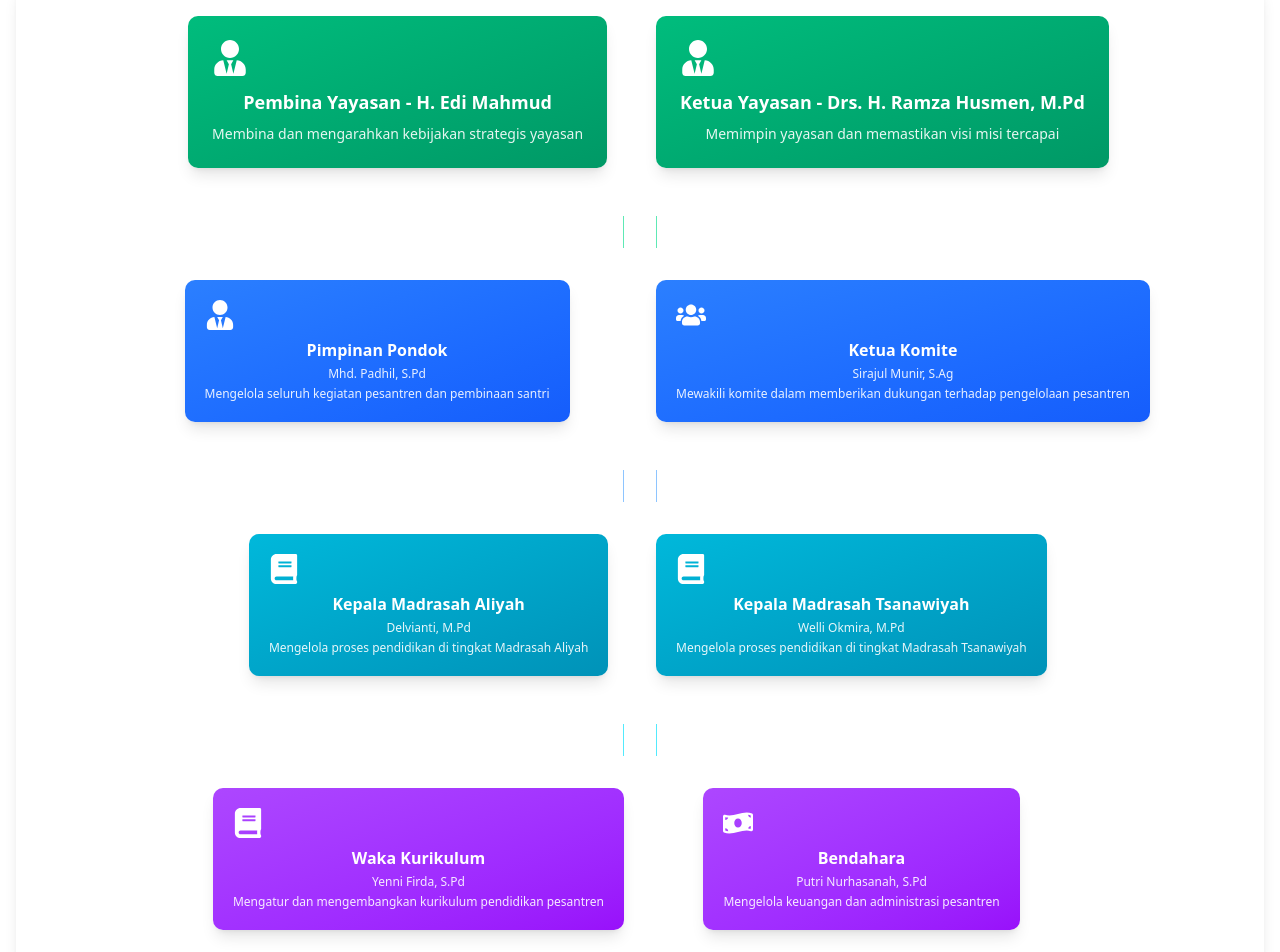
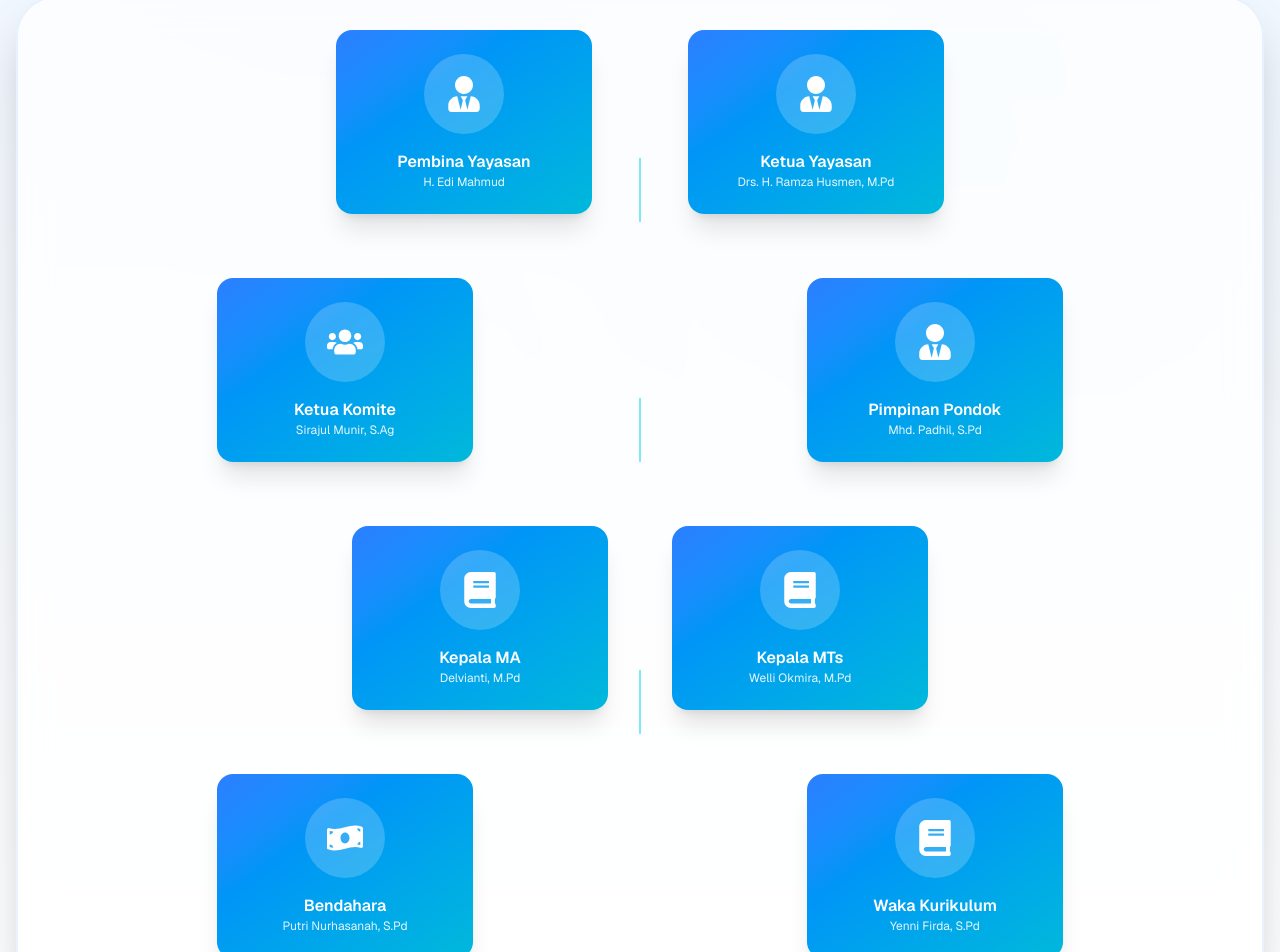
Before and after one commit to Bagus332/website-yati, a Next.js app: page /profile/manajemen in a window 1280 px wide. Shown: the part 400-1352 px from the top of the page. Built offline with nearby package versions, Linux system fonts and the light colour scheme.

Commit message:
ubah  tampilan manajemen, beranda dan galeri

```diff
--- a/src/app/profile/manajemen/page.tsx
+++ b/src/app/profile/manajemen/page.tsx
@@ -1,267 +1,100 @@
 "use client";
 
-import { JSX, useState } from "react";
+import { JSX } from "react";
 import Navbar from "@/components/Navbar";
 import Footer from "@/components/Footer";
 import { FaUserTie, FaUsers, FaBook, FaMoneyBillWave } from "react-icons/fa";
+import { motion } from "framer-motion";
 
 type ManagementItem = {
   title: string;
   icon: JSX.Element;
   description: string;
-  details: string;
-  photo: string;
   level: number;
   parent?: string;
 };
 
+// Komponen untuk setiap kartu manajemen
+const ManagementCard = ({ item }: { item: ManagementItem }) => (
+  <motion.div whileHover={{ y: -5, scale: 1.05 }} className="text-center">
+    <div className="inline-block p-6 bg-gradient-to-br from-blue-500 to-cyan-500 text-white rounded-2xl shadow-xl w-64">
+      <div className="w-20 h-20 mx-auto mb-4 bg-white/20 rounded-full flex items-center justify-center text-4xl">{item.icon}</div>
+      <h3 className="text-md font-semibold">{item.title.split(' - ')[0]}</h3>
+      <p className="text-xs opacity-90">{item.title.split(' - ')[1]}</p>
+    </div>
+  </motion.div>
+);
+
 export default function Home() {
-  const [selected, setSelected] = useState<ManagementItem | null>(null);
-
   const managementStructure: ManagementItem[] = [
-    // Level 1 - Pembina & Ketua Yayasan
-    {
-      title: "Pembina Yayasan - H. Edi Mahmud",
-      icon: <FaUserTie />,
-      description: "Membina dan mengarahkan kebijakan strategis yayasan",
-      details: "Pembina Yayasan bertanggung jawab membina arah dan kebijakan strategis pondok pesantren agar sesuai dengan visi dan misi yang telah ditetapkan.",
-      photo: "/vorg.jpg",
-      level: 1
-    },
-    {
-      title: "Ketua Yayasan - Drs. H. Ramza Husmen, M.Pd",
-      icon: <FaUserTie />,
-      description: "Memimpin yayasan dan memastikan visi misi tercapai",
-      details: "Ketua Yayasan memastikan seluruh kegiatan berjalan sesuai visi dan misi, serta memimpin jalannya organisasi yayasan.",
-      photo: "/vorg.jpg",
-      level: 1
-    },
-
-    // Level 2 - Pimpinan Operasional
-    {
-      title: "Pimpinan Pondok - Mhd. Padhil, S.Pd",
-      icon: <FaUserTie />,
-      description: "Mengelola seluruh kegiatan pesantren dan pembinaan santri",
-      details: "Pimpinan pondok bertugas memimpin pengelolaan pendidikan, pembinaan santri, serta mengawasi seluruh aspek kehidupan di pesantren.",
-      photo: "/foto/Mhd Padhil.jpg",
-      level: 2,
-      parent: "Ketua Yayasan - Drs. H. Ramza Husmen, M.Pd"
-    },
-    {
-      title: "Ketua Komite - Sirajul Munir, S.Ag",
-      icon: <FaUsers />,
-      description: "Mewakili komite dalam memberikan dukungan terhadap pengelolaan pesantren",
-      details: "Ketua komite bertugas memberikan masukan dan dukungan strategis bagi perkembangan pesantren.",
-      photo: "/vorg.jpg",
-      level: 2,
-      parent: "Pembina Yayasan - H. Edi Mahmud"
-    },
-
-    // Level 3 - Kepala Madrasah
-    {
-      title: "Kepala Madrasah Aliyah - Delvianti, M.Pd",
-      icon: <FaBook />,
-      description: "Mengelola proses pendidikan di tingkat Madrasah Aliyah",
-      details: "Kepala Madrasah Aliyah mengatur jalannya pendidikan, kurikulum, dan pembinaan guru di tingkat Aliyah.",
-      photo: "/foto/kepala MAS YATI KAMANG MUDIK.jpg",
-      level: 3,
-      parent: "Pimpinan Pondok - Mhd. Padhil, S.Pd"
-    },
-    {
-      title: "Kepala Madrasah Tsanawiyah - Welli Okmira, M.Pd",
-      icon: <FaBook />,
-      description: "Mengelola proses pendidikan di tingkat Madrasah Tsanawiyah",
-      details: "Kepala Madrasah Tsanawiyah memimpin pelaksanaan pendidikan dan pembinaan guru di tingkat Tsanawiyah.",
-      photo: "/foto/Welli Okmira.jpg",
-      level: 3,
-      parent: "Pimpinan Pondok - Mhd. Padhil, S.Pd"
-    },
-
-    // Level 4 - Wakil Kepala & Bendahara
-    {
-      title: "Waka Kurikulum - Yenni Firda, S.Pd",
-      icon: <FaBook />,
-      description: "Mengatur dan mengembangkan kurikulum pendidikan pesantren",
-      details: "Waka Kurikulum menyusun, mengembangkan, dan mengevaluasi kurikulum pendidikan pesantren agar relevan dan efektif.",
-      photo: "/foto/yeni firda.jpg",
-      level: 4,
-      parent: "Kepala Madrasah"
-    },
-    {
-      title: "Bendahara - Putri Nurhasanah, S.Pd",
-      icon: <FaMoneyBillWave />,
-      description: "Mengelola keuangan dan administrasi pesantren",
-      details: "Bendahara mengatur arus keuangan, membuat laporan, dan menjaga transparansi dalam pengelolaan dana pesantren.",
-      photo: "/foto/Putri Nurhasanah.jpg",
-      level: 4,
-      parent: "Pimpinan Pondok - Mhd. Padhil, S.Pd"
-    }
+    { title: "Pembina Yayasan - H. Edi Mahmud", icon: <FaUserTie />, description: "Membina dan mengarahkan kebijakan strategis.", level: 1 },
+    { title: "Ketua Yayasan - Drs. H. Ramza Husmen, M.Pd", icon: <FaUserTie />, description: "Memimpin yayasan dan memastikan visi-misi tercapai.", level: 1 },
+    { title: "Pimpinan Pondok - Mhd. Padhil, S.Pd", icon: <FaUserTie />, description: "Mengelola seluruh kegiatan pesantren.", level: 2, parent: "Ketua Yayasan" },
+    { title: "Ketua Komite - Sirajul Munir, S.Ag", icon: <FaUsers />, description: "Memberikan dukungan strategis.", level: 2, parent: "Pembina Yayasan" },
+    { title: "Kepala MA - Delvianti, M.Pd", icon: <FaBook />, description: "Mengelola pendidikan tingkat Aliyah.", level: 3, parent: "Pimpinan Pondok" },
+    { title: "Kepala MTs - Welli Okmira, M.Pd", icon: <FaBook />, description: "Mengelola pendidikan tingkat Tsanawiyah.", level: 3, parent: "Pimpinan Pondok" },
+    { title: "Waka Kurikulum - Yenni Firda, S.Pd", icon: <FaBook />, description: "Mengembangkan kurikulum pendidikan.", level: 4, parent: "Kepala Madrasah" },
+    { title: "Bendahara - Putri Nurhasanah, S.Pd", icon: <FaMoneyBillWave />, description: "Mengelola keuangan dan administrasi.", level: 4, parent: "Pimpinan Pondok" }
   ];
-
-  const getLevelItems = (level: number) => {
-    return managementStructure.filter(item => item.level === level);
-  };
 
   return (
     <>
       <Navbar />
-      <main className="container mx-auto py-12 px-4">
-        <div className="max-w-7xl mx-auto">
-          <h1 className="text-4xl font-bold mb-10 text-center text-emerald-700">
-            Manajemen Pondok Pesantren YATI
-          </h1>
-
-          <div className="bg-gradient-to-r from-emerald-50 to-white p-6 rounded-xl shadow-lg mb-10">
-            <p className="text-gray-700 text-lg leading-relaxed text-center max-w-3xl mx-auto">
-              Pondok Pesantren YATI dikelola oleh tim manajemen yang berdedikasi tinggi.
-              Dengan pembagian tugas yang jelas, setiap jabatan berperan penting
-              memastikan kualitas pendidikan dan pembinaan santri berjalan optimal.
-            </p>
-          </div>
-
-          {/* Organizational Chart */}
-          <div className="bg-white rounded-lg shadow-lg p-8">
-            {/* Level 1 - Pembina & Ketua Yayasan */}
-            <div className="flex justify-center mb-12">
-              <div className="grid grid-cols-1 md:grid-cols-2 gap-8">
-                {getLevelItems(1).map((item, index) => (
-                  <div key={index} className="text-center">
-                    <div
-                      className="inline-block p-6 bg-gradient-to-br from-emerald-500 to-emerald-600 text-white rounded-lg shadow-lg cursor-pointer hover:shadow-xl transition-all duration-300"
-                      onClick={() => setSelected(item)}
-                    >
-                      <div className="text-4xl mb-3">{item.icon}</div>
-                      <h3 className="text-lg font-semibold mb-2">{item.title}</h3>
-                      <p className="text-sm opacity-90">{item.description}</p>
-                    </div>
-                  </div>
-                ))}
-              </div>
+      <main className="min-h-screen bg-gradient-to-b from-blue-50 to-white font-sans">
+        <div className="fixed inset-0 opacity-[0.02] pointer-events-none">
+          <div className="absolute inset-0 bg-[radial-gradient(circle_at_25%_25%,_theme(colors.blue.500)_0%,_transparent_50%)]" />
+          <div className="absolute inset-0 bg-[radial-gradient(circle_at_75%_75%,_theme(colors.cyan.500)_0%,_transparent_50%)]" />
+        </div>
+        <div className="container mx-auto py-24 px-4">
+          <div className="max-w-7xl mx-auto">
+            <div className="text-center mb-16">
+              <span className="inline-block bg-gradient-to-r from-blue-100 to-cyan-100 text-blue-800 px-6 py-3 rounded-full text-sm font-bold uppercase tracking-wider mb-6">
+                Tata Kelola
+              </span>
+              <h1 className="text-4xl md:text-6xl font-bold bg-gradient-to-r from-blue-600 to-cyan-600 bg-clip-text text-transparent mb-6">
+                Manajemen Pondok Pesantren YATI
+              </h1>
+              <div className="w-24 h-1 bg-gradient-to-r from-blue-500 to-cyan-500 mx-auto rounded-full" />
             </div>
 
-            {/* Connecting Lines */}
-            <div className="flex justify-center mb-8">
-              <div className="grid grid-cols-1 md:grid-cols-2 gap-8">
-                {getLevelItems(1).map((_, index) => (
-                  <div key={index} className="flex justify-center">
-                    <div className="w-px h-8 bg-emerald-300"></div>
-                  </div>
-                ))}
+            <div className="relative flex flex-col items-center bg-white/70 backdrop-blur-lg p-8 rounded-[2.5rem] shadow-2xl border-2 border-blue-100/60">
+              {/* Level 1: Yayasan */}
+              <div className="flex flex-wrap justify-center gap-24">
+                <ManagementCard item={managementStructure[0]} />
+                <ManagementCard item={managementStructure[1]} />
               </div>
-            </div>
 
-            {/* Level 2 - Pimpinan Operasional */}
-            <div className="flex justify-center mb-12">
-              <div className="grid grid-cols-1 md:grid-cols-2 gap-8">
-                {getLevelItems(2).map((item, index) => (
-                  <div key={index} className="text-center">
-                    <div
-                      className="inline-block p-5 bg-gradient-to-br from-blue-500 to-blue-600 text-white rounded-lg shadow-lg cursor-pointer hover:shadow-xl transition-all duration-300"
-                      onClick={() => setSelected(item)}
-                    >
-                      <div className="text-3xl mb-2">{item.icon}</div>
-                      <h4 className="text-base font-semibold mb-1">{item.title.split(' - ')[0]}</h4>
-                      <p className="text-xs opacity-90">{item.title.split(' - ')[1]}</p>
-                      <p className="text-xs opacity-90 mt-1">{item.description}</p>
-                    </div>
-                  </div>
-                ))}
+              {/* Garis Penghubung ke Level 2 */}
+              <div className="absolute top-40 left-1/2 -translate-x-1/2 w-px h-16 bg-cyan-400"></div>
+
+              {/* Level 2: Pimpinan & Komite */}
+              <div className="mt-16 flex w-full justify-around">
+                <ManagementCard item={managementStructure[3]} />
+                <ManagementCard item={managementStructure[2]} />
               </div>
-            </div>
 
-            {/* Connecting Lines */}
-            <div className="flex justify-center mb-8">
-              <div className="grid grid-cols-1 md:grid-cols-2 gap-8">
-                {getLevelItems(2).map((_, index) => (
-                  <div key={index} className="flex justify-center">
-                    <div className="w-px h-8 bg-blue-300"></div>
-                  </div>
-                ))}
+              {/* Garis Penghubung ke Level 3 */}
+              <div className="absolute top-[25rem] left-1/2 -translate-x-1/2 w-px h-16 bg-cyan-400"></div>
+
+              {/* Level 3: Kepala Madrasah */}
+              <div className="mt-16 flex justify-center gap-16">
+                 <ManagementCard item={managementStructure[4]} />
+                 <ManagementCard item={managementStructure[5]} />
               </div>
-            </div>
 
-            {/* Level 3 - Kepala Madrasah */}
-            <div className="flex justify-center mb-12">
-              <div className="grid grid-cols-1 md:grid-cols-2 gap-8">
-                {getLevelItems(3).map((item, index) => (
-                  <div key={index} className="text-center">
-                    <div
-                      className="inline-block p-5 bg-gradient-to-br from-cyan-500 to-cyan-600 text-white rounded-lg shadow-lg cursor-pointer hover:shadow-xl transition-all duration-300"
-                      onClick={() => setSelected(item)}
-                    >
-                      <div className="text-3xl mb-2">{item.icon}</div>
-                      <h4 className="text-base font-semibold mb-1">{item.title.split(' - ')[0]}</h4>
-                      <p className="text-xs opacity-90">{item.title.split(' - ')[1]}</p>
-                      <p className="text-xs opacity-90 mt-1">{item.description}</p>
-                    </div>
-                  </div>
-                ))}
-              </div>
-            </div>
+              {/* Garis Penghubung ke Level 4 */}
+              <div className="absolute top-[42rem] left-1/2 -translate-x-1/2 w-px h-16 bg-cyan-400"></div>
 
-            {/* Connecting Lines */}
-            <div className="flex justify-center mb-8">
-              <div className="grid grid-cols-1 md:grid-cols-2 gap-8">
-                {getLevelItems(3).map((_, index) => (
-                  <div key={index} className="flex justify-center">
-                    <div className="w-px h-8 bg-cyan-300"></div>
-                  </div>
-                ))}
-              </div>
-            </div>
-
-            {/* Level 4 - Wakil Kepala & Bendahara */}
-            <div className="flex justify-center">
-              <div className="grid grid-cols-1 md:grid-cols-2 gap-8">
-                {getLevelItems(4).map((item, index) => (
-                  <div key={index} className="text-center">
-                    <div
-                      className="inline-block p-5 bg-gradient-to-br from-purple-500 to-purple-600 text-white rounded-lg shadow-lg cursor-pointer hover:shadow-xl transition-all duration-300"
-                      onClick={() => setSelected(item)}
-                    >
-                      <div className="text-3xl mb-2">{item.icon}</div>
-                      <h4 className="text-base font-semibold mb-1">{item.title.split(' - ')[0]}</h4>
-                      <p className="text-xs opacity-90">{item.title.split(' - ')[1]}</p>
-                      <p className="text-xs opacity-90 mt-1">{item.description}</p>
-                    </div>
-                  </div>
-                ))}
+              {/* Level 4: Waka & Bendahara */}
+              <div className="mt-16 flex w-full justify-around">
+                <ManagementCard item={managementStructure[7]} />
+                <ManagementCard item={managementStructure[6]} />
               </div>
             </div>
           </div>
         </div>
       </main>
       <Footer />
-
-      {/* Modal */}
-      {selected && (
-        <div className="fixed inset-0 bg-black bg-opacity-60 flex items-center justify-center z-50">
-          <div className="bg-white rounded-lg shadow-xl p-6 max-w-lg w-full relative">
-            {/* Tombol close */}
-            <button
-              className="absolute top-3 right-3 text-gray-500 hover:text-red-500 text-xl"
-              onClick={() => setSelected(null)}
-            >
-              ✕
-            </button>
-            {/* Foto besar */}
-            <img
-              src={selected.photo}
-              alt={selected.title}
-              className="w-40 h-40 object-cover rounded-full border-4 border-emerald-500 mx-auto mb-4"
-              onError={(e) => e.currentTarget.src = "/images/management/default.jpg"}
-            />
-            {/* Nama */}
-            <h2 className="text-2xl font-semibold text-center text-emerald-700 mb-2">
-              {selected.title}
-            </h2>
-            {/* Detail */}
-            <p className="text-gray-700 text-center leading-relaxed">
-              {selected.details}
-            </p>
-          </div>
-        </div>
-      )}
     </>
   );
 }
```
Also changed, not shown: src/app/galeri/page.tsx (+7 -0 lines), src/app/page.tsx (+5 -6 lines).
